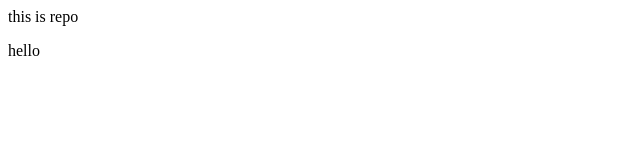
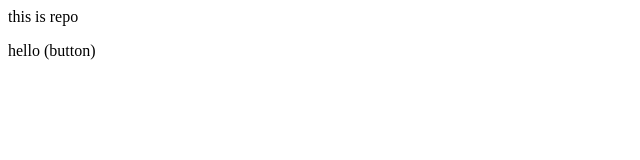
Before and after one commit to Himanshupatel17/locallrepo, a plain HTML site: page index.html in a window 1280 px wide. Shown: the full height of the page, 0-640 px from the left. Drawn offline with Linux system fonts and the light colour scheme.

Commit message:
add button

```diff
--- a/index.html
+++ b/index.html
@@ -1,2 +1,2 @@
 <p>this is repo</p>
-<p> hello</p>
+<p> hello (button)</p>
```
